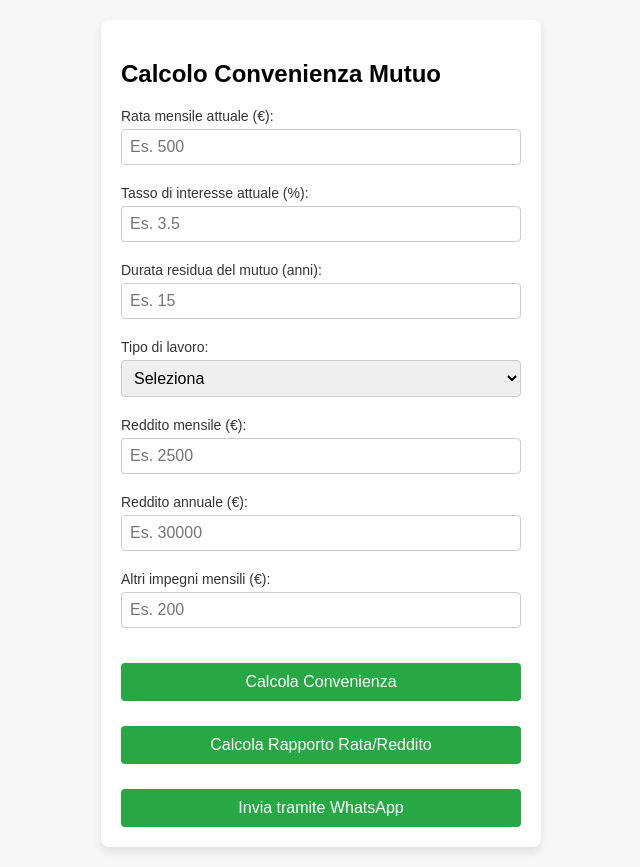
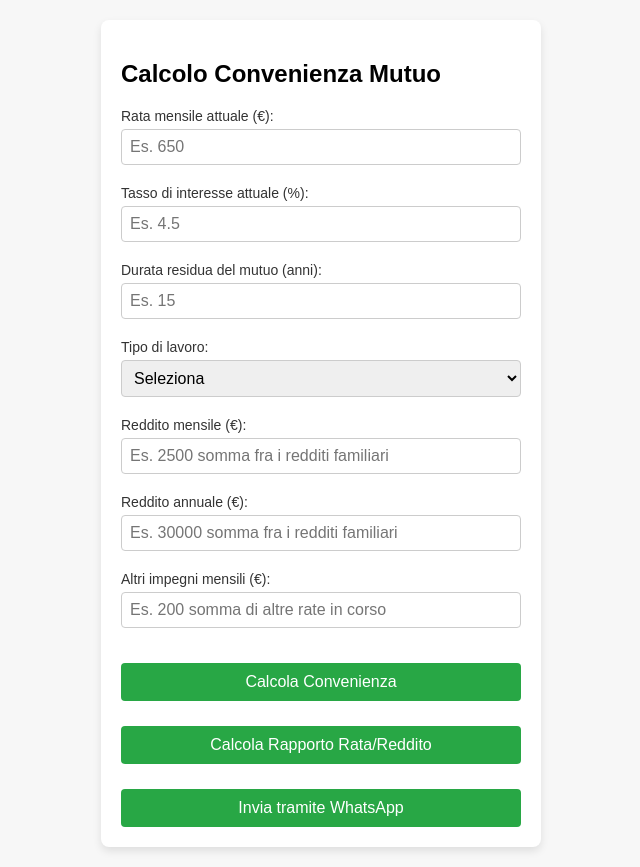
Before and after one commit to Dandim80/Surroga-e-Analisi-, a plain HTML site: page Index.html in a window 1280 px wide. Shown: the whole page, without its empty margins (319-959 px from the left). Drawn offline with Linux system fonts and the light colour scheme.

Commit message:
Update Index.html

```diff
--- a/Index.html
+++ b/Index.html
@@ -77,13 +77,13 @@
     <!-- Campo per la rata variabile -->
     <div class="field-group">
         <label for="rataVariabile">Rata mensile attuale (€):</label>
-        <input type="number" id="rataVariabile" placeholder="Es. 500" required>
+        <input type="number" id="rataVariabile" placeholder="Es. 650" required>
     </div>
 
     <!-- Campo per il tasso variabile -->
     <div class="field-group">
         <label for="tassoVariabile">Tasso di interesse attuale (%):</label>
-        <input type="number" id="tassoVariabile" placeholder="Es. 3.5">
+        <input type="number" id="tassoVariabile" placeholder="Es. 4.5">
     </div>
 
     <!-- Campo per la durata del mutuo -->
@@ -106,19 +106,19 @@
     <!-- Campo per il reddito mensile -->
     <div class="field-group">
         <label for="redditoMensile">Reddito mensile (€):</label>
-        <input type="number" id="redditoMensile" placeholder="Es. 2500">
+        <input type="number" id="redditoMensile" placeholder="Es. 2500 somma fra i redditi familiari">
     </div>
 
     <!-- Campo per il reddito annuale -->
     <div class="field-group">
         <label for="redditoAnnuale">Reddito annuale (€):</label>
-        <input type="number" id="redditoAnnuale" placeholder="Es. 30000">
+        <input type="number" id="redditoAnnuale" placeholder="Es. 30000 somma fra i redditi familiari">
     </div>
 
     <!-- Campo per altri impegni mensili -->
     <div class="field-group">
         <label for="altriImpegni">Altri impegni mensili (€):</label>
-        <input type="number" id="altriImpegni" placeholder="Es. 200">
+        <input type="number" id="altriImpegni" placeholder="Es. 200 somma di altre rate in corso">
     </div>
 
     <!-- Pulsante per calcolare la convenienza -->
```
